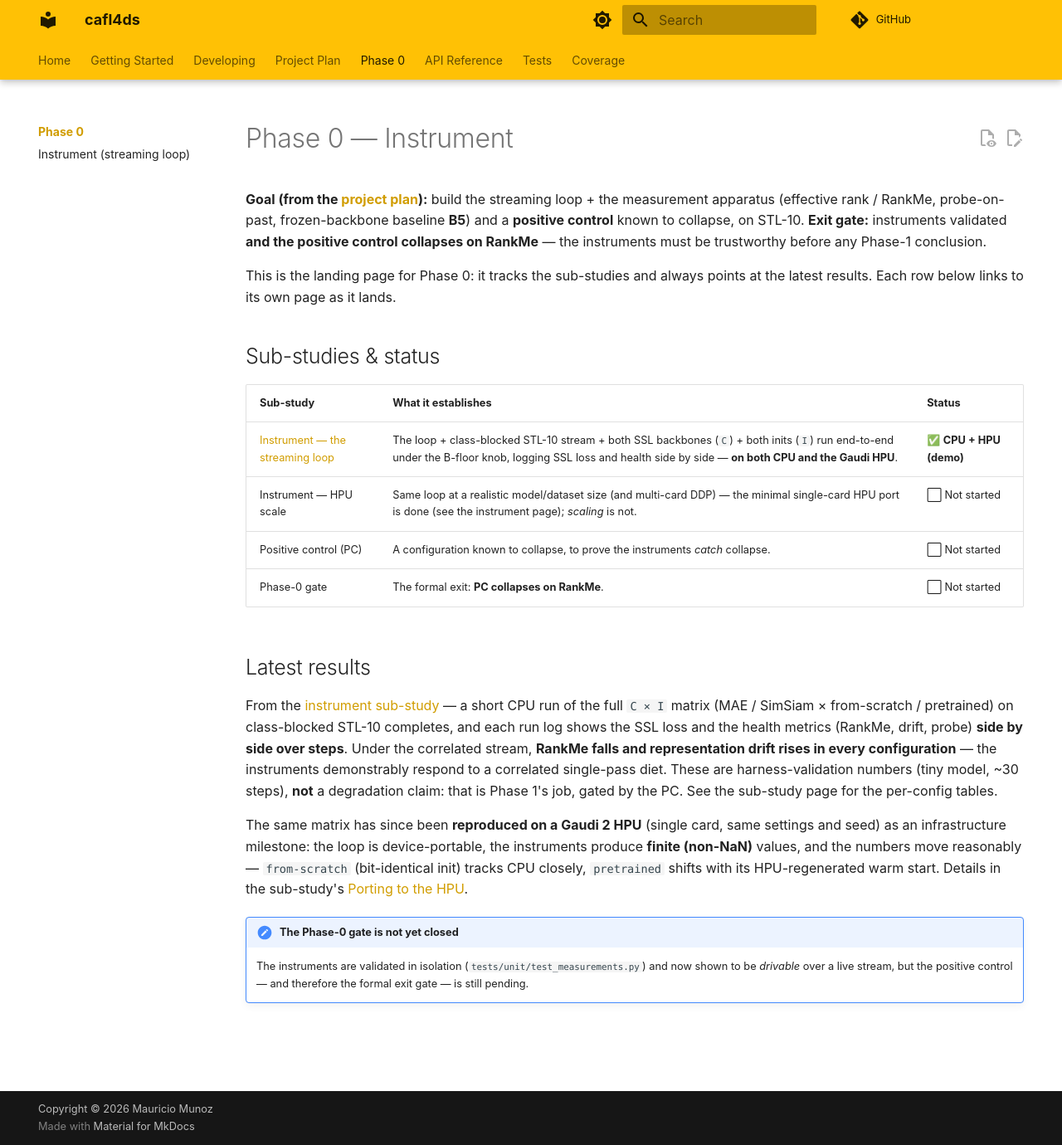
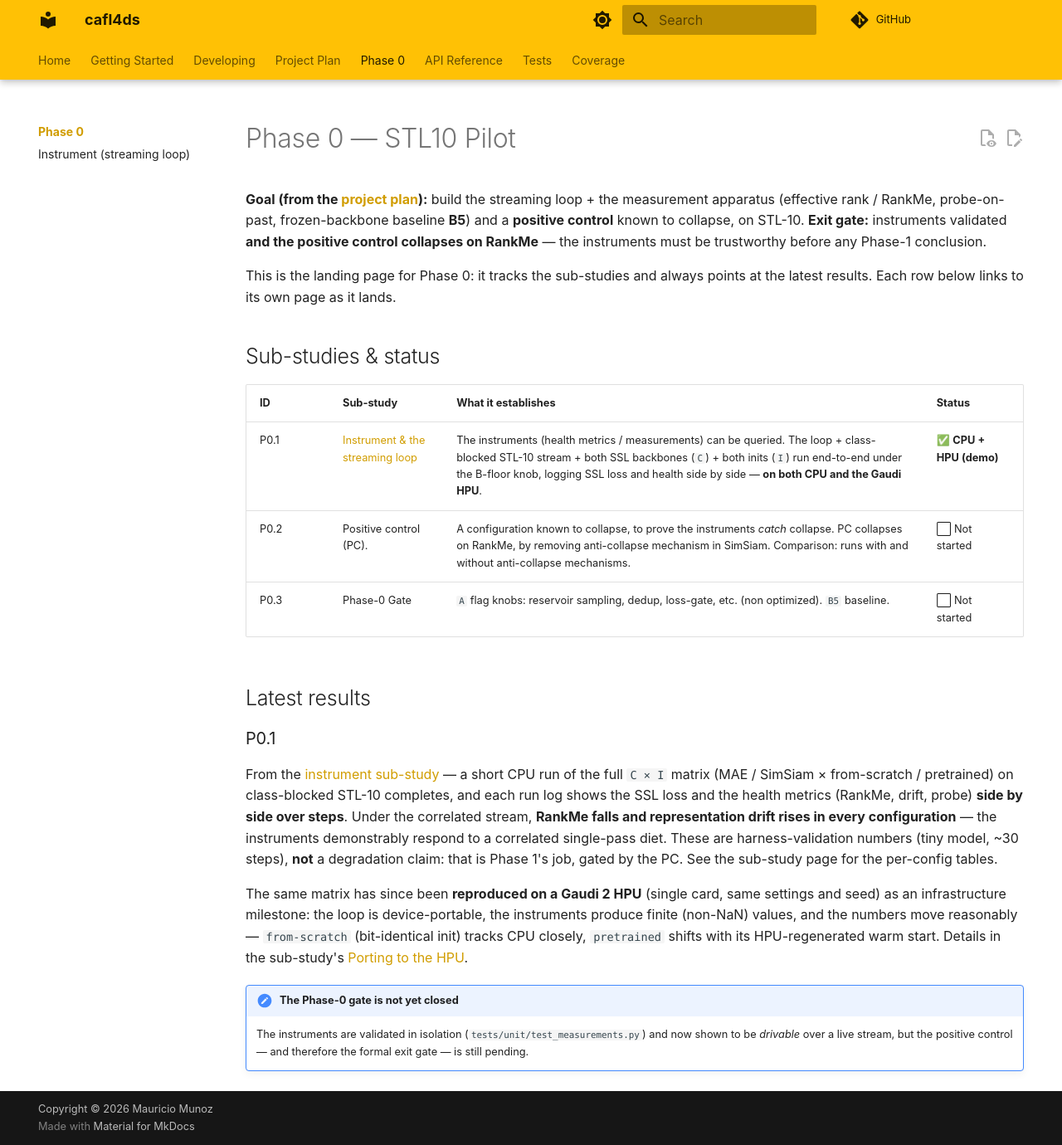
Before and after one commit to aidotse/cafl4ds, an MkDocs documentation site: the page built from docs/experiments/phase0/index.md, in a window 1280 px wide and 1380 px high. Shown: the whole window at 83% size. Built offline with MkDocs 1.6.1 and Material for MkDocs 9.7.7, drawn with Linux system fonts in a browser that asks for light colours; comment, search, counter and statistics services are not loaded.

Commit message:
docs: update phase 0 plan

```diff
--- a/docs/experiments/phase0/index.md
+++ b/docs/experiments/phase0/index.md
@@ -1,4 +1,4 @@
-# Phase 0 — Instrument
+# Phase 0 — STL10 Pilot
 
 **Goal (from the [project plan](../../project-plan.md)):** build the streaming loop + the measurement apparatus
 (effective rank / RankMe, probe-on-past, frozen-backbone baseline **B5**) and a **positive control** known to collapse,
@@ -10,14 +10,15 @@ links to its own page as it lands.
 
 ## Sub-studies & status
 
-| Sub-study                                        | What it establishes                                                                                                                                                                                       | Status                  |
-| ------------------------------------------------ | --------------------------------------------------------------------------------------------------------------------------------------------------------------------------------------------------------- | ----------------------- |
-| [Instrument — the streaming loop](instrument.md) | The loop + class-blocked STL-10 stream + both SSL backbones (`C`) + both inits (`I`) run end-to-end under the B-floor knob, logging SSL loss and health side by side — **on both CPU and the Gaudi HPU**. | ✅ **CPU + HPU (demo)** |
-| Instrument — HPU scale                           | Same loop at a realistic model/dataset size (and multi-card DDP) — the minimal single-card HPU port is done (see the instrument page); *scaling* is not.                                                  | ⬜ Not started          |
-| Positive control (PC)                            | A configuration known to collapse, to prove the instruments *catch* collapse.                                                                                                                             | ⬜ Not started          |
-| Phase-0 gate                                     | The formal exit: **PC collapses on RankMe**.                                                                                                                                                              | ⬜ Not started          |
+| ID   | Sub-study                                        | What it establishes                                                                                                                                                                                                                                                       | Status                  |
+| ---- | ------------------------------------------------ | ------------------------------------------------------------------------------------------------------------------------------------------------------------------------------------------------------------------------------------------------------------------------- | ----------------------- |
+| P0.1 | [Instrument & the streaming loop](instrument.md) | The instruments (health metrics / measurements) can be queried. The loop + class-blocked STL-10 stream + both SSL backbones (`C`) + both inits (`I`) run end-to-end under the B-floor knob, logging SSL loss and health side by side — **on both CPU and the Gaudi HPU**. | ✅ **CPU + HPU (demo)** |
+| P0.2 | Positive control (PC).                           | A configuration known to collapse, to prove the instruments *catch* collapse. PC collapses on RankMe, by removing anti-collapse mechanism in SimSiam. Comparison: runs with and without anti-collapse mechanisms.                                                         | ⬜ Not started          |
+| P0.3 | Phase-0 Gate                                     | `A` flag knobs: reservoir sampling, dedup, loss-gate, etc. (non optimized). `B5` baseline.                                                                                                                                                                                | ⬜ Not started          |
 
 ## Latest results
+
+### P0.1
 
 From the [instrument sub-study](instrument.md) — a short CPU run of the full `C × I` matrix (MAE / SimSiam ×
 from-scratch / pretrained) on class-blocked STL-10 completes, and each run log shows the SSL loss and the health metrics
@@ -27,10 +28,9 @@ harness-validation numbers (tiny model, ~30 steps), **not** a degradation claim:
 See the sub-study page for the per-config tables.
 
 The same matrix has since been **reproduced on a Gaudi 2 HPU** (single card, same settings and seed) as an
-infrastructure milestone: the loop is device-portable, the instruments produce **finite (non-NaN)** values, and the
-numbers move reasonably — `from-scratch` (bit-identical init) tracks CPU closely, `pretrained` shifts with its
-HPU-regenerated warm start. Details in the sub-study's
-[Porting to the HPU](instrument.md#porting-to-the-hpu-gaudi-2-demonstrator).
+infrastructure milestone: the loop is device-portable, the instruments produce finite (non-NaN) values, and the numbers
+move reasonably — `from-scratch` (bit-identical init) tracks CPU closely, `pretrained` shifts with its HPU-regenerated
+warm start. Details in the sub-study's [Porting to the HPU](instrument.md#porting-to-the-hpu-gaudi-2-demonstrator).
 
 !!! note "The Phase-0 gate is not yet closed"
 
```
